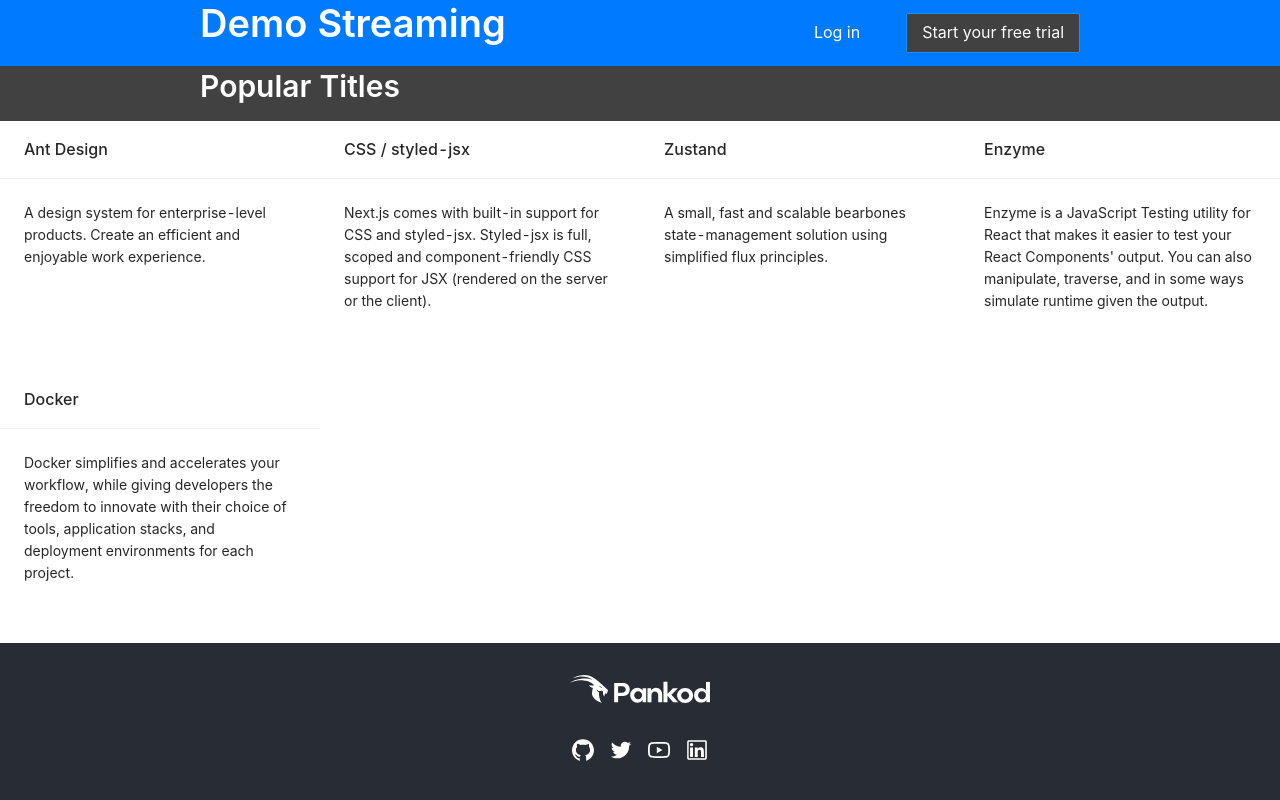
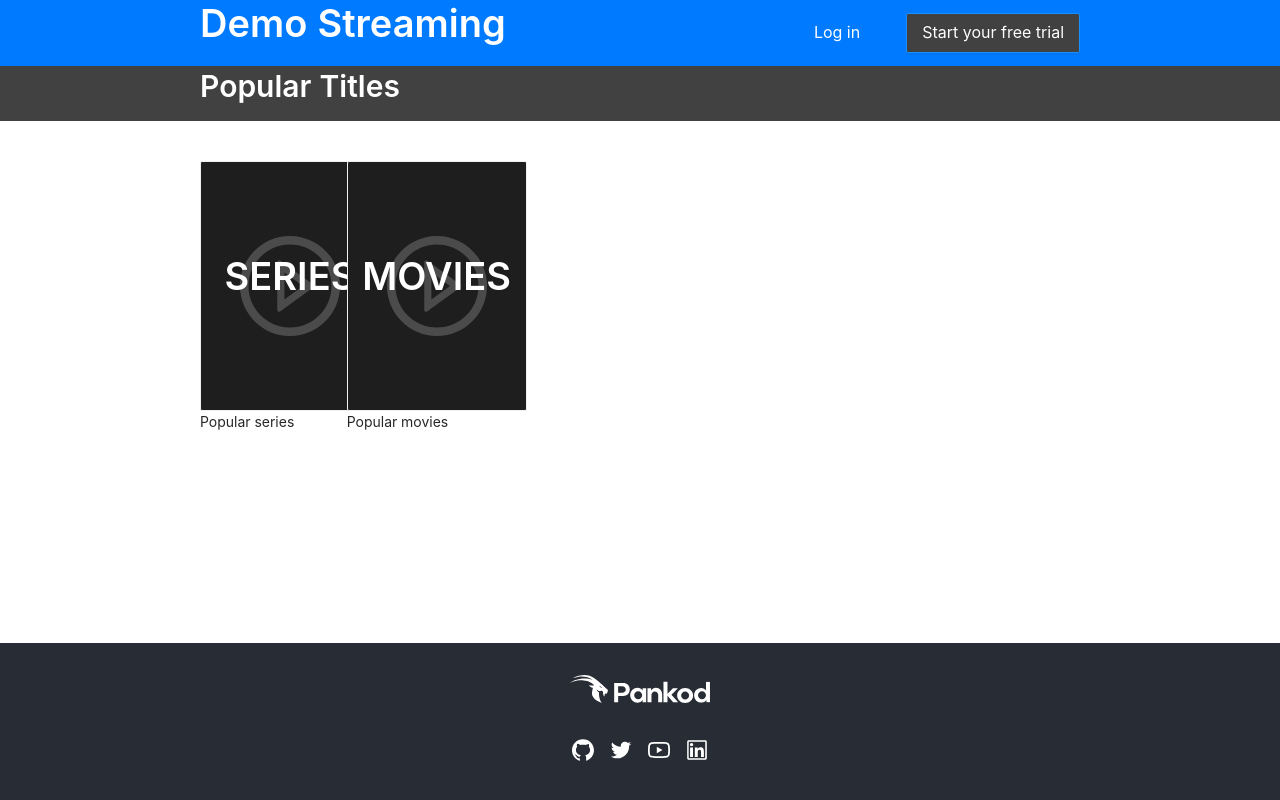
Before and after one commit to osmannkartall/pankod-fe-challenge, a Next.js app: page / in a window 1280 px wide. Built offline with nearby package versions, Linux system fonts and the light colour scheme.

Commit message:
add card and cards components

```diff
--- a/src/components/card/index.tsx
+++ b/src/components/card/index.tsx
@@ -1,11 +1,44 @@
 import React from "react";
 import { Card as AntdCard } from "antd";
 import { CardProps } from "antd/lib/card";
+import { Typography } from 'antd';
+import { PlayCircleOutlined } from '@ant-design/icons';
+import { useRouter } from 'next/router'
+
+const { Title, Text } = Typography;
 
 export const Card: React.FC<CardProps> = ({ title, children, ...rest }) => {
+  const router = useRouter();
+
   return (
-    <AntdCard title={title} bordered={false}>
-      {children}
-    </AntdCard>
+    <>
+      <AntdCard
+        hoverable
+        style={{ width: 180, backgroundColor: "#1E1E1E"}}
+        onClick={() => router.push(`/${title}`)}
+      >
+        <div
+          style={{
+            height: 200,
+            textAlign: "center",
+            display: "flex",
+            justifyContent: "center",
+            alignItems: "center",
+          }}
+        >
+          <PlayCircleOutlined
+            style={{
+              color: "#fff",
+              fontSize: 100,
+              opacity: .2,
+              position: "absolute",
+              zIndex: 2,
+            }}
+          />
+          <Title style={{color: "#fff", position: "absolute", zIndex: 0 }}>{title?.toString().toUpperCase()}</Title>
+        </div>
+      </AntdCard>
+      <Text>{`Popular ${title}`}</Text>
+    </>
   );
 };
--- a/src/components/cards/index.tsx
+++ b/src/components/cards/index.tsx
@@ -1,15 +1,20 @@
 import React from "react";
 import { Row, Col } from "antd";
+import { Card } from "@components";
 
-import { Card } from "@components";
-import data from "@public/meta.json";
+const streamItems = ["series", "movies"]
 
 export const Cards: React.FC = () => {
   return (
-    <Row style={{ flex: 1 }}>
-      {(data?.plugins ?? []).map((plugin) => (
-        <Col md={6} key={plugin.name}>
-          <Card title={plugin.name}>{plugin.description}</Card>
+    <Row
+      style={{
+        flex: 1,
+        padding: "40px 200px",
+      }}
+    >
+      {(streamItems ?? []).map((streamItem) => (
+        <Col md={4} key={streamItem}>
+          <Card title={streamItem} />
         </Col>
       ))}
     </Row>
```
